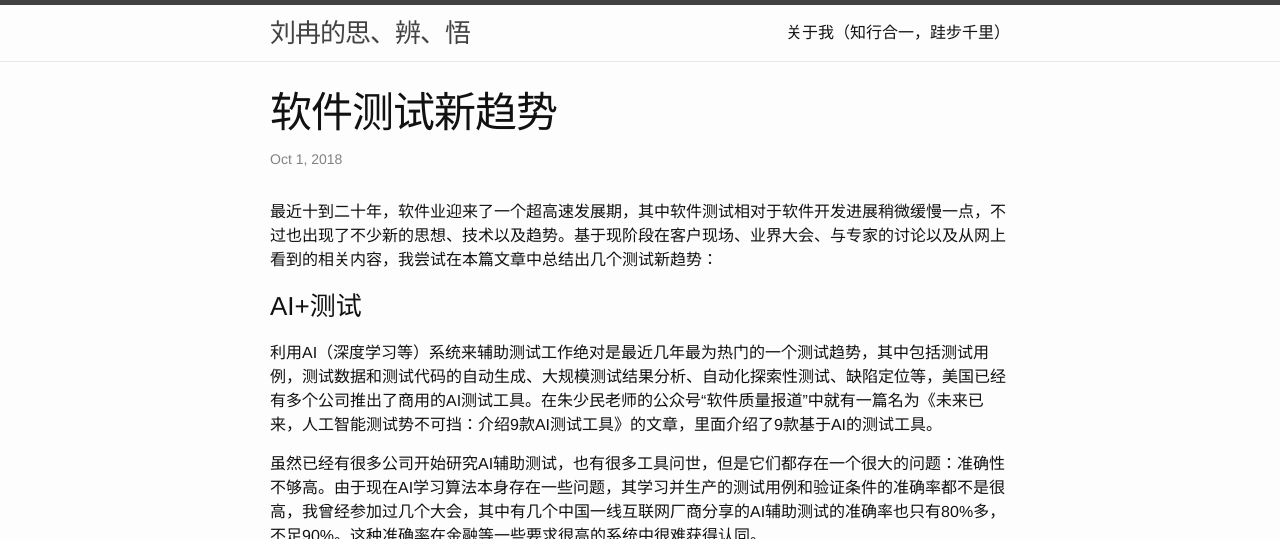
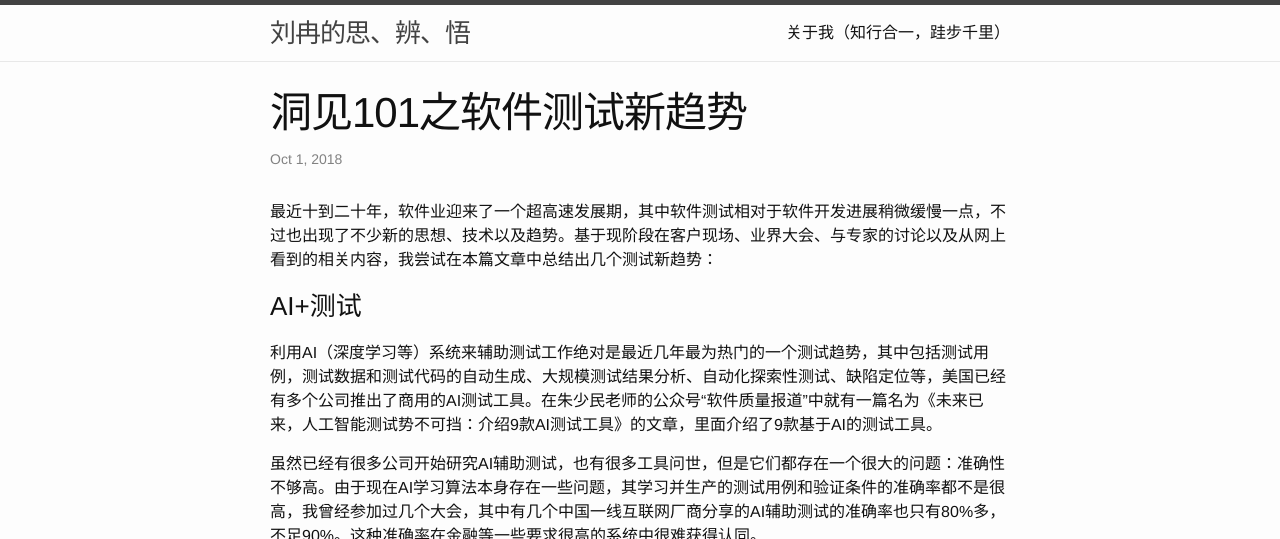
Before and after one commit to TWRanMan/twranman.github.io, a Jekyll site: the page built from _posts/2018-10-01-软件测试新趋势.md, in a window 1280 px wide and 900 px high, cut to the strip 0-539 px from the top of the window. Built offline with Jekyll 4.4.1, drawn with Linux system fonts in a browser that asks for light colours.

Commit message:
update some articles

```diff
--- a/_posts/2018-10-01-软件测试新趋势.md
+++ b/_posts/2018-10-01-软件测试新趋势.md
@@ -1,6 +1,6 @@
 ---
 layout: post
-title:  "软件测试新趋势"
+title:  "洞见101之软件测试新趋势"
 date:   2018-10-01 23:00:00
 categories: general update
 ---
```
Also changed, not shown: _posts/2018-11-01-软件安全测试.md (renamed from _posts/2018-11-01-软件安全测试101.md).
